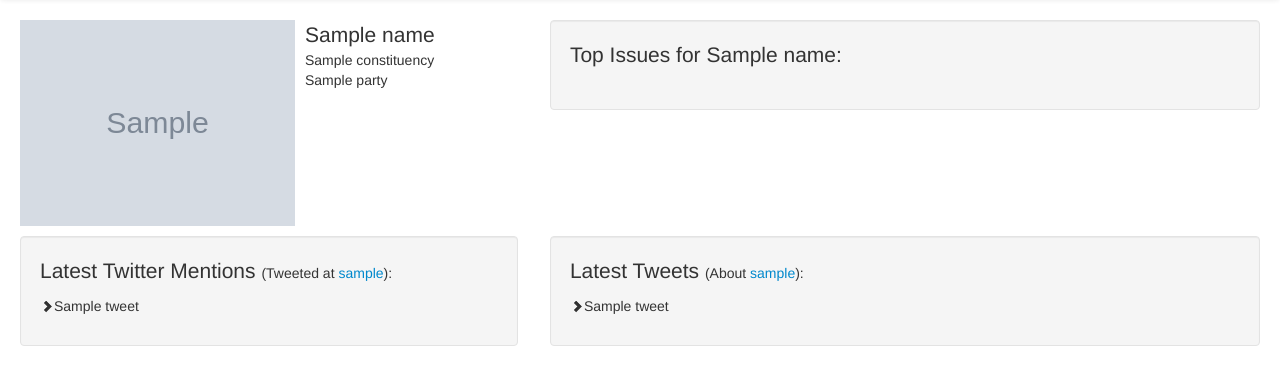
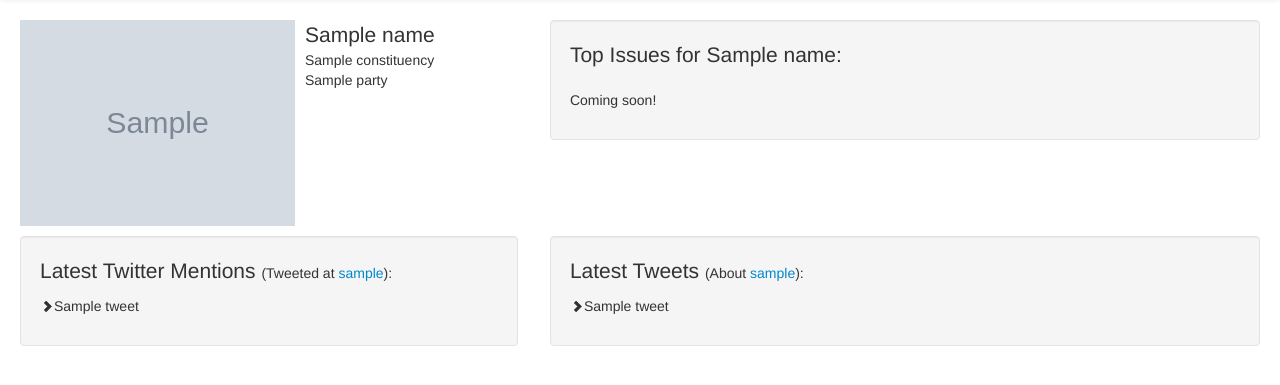
Before and after one commit to jagatfx/pie, a Django app: template templates/mp_detail.html in a window 1280 px wide. Shown: the part 42-427 px from the top of the page. Run offline with Django 3.2, Linux system fonts and the light colour scheme; tables that the repository leaves empty hold one stand-in row (values such as "Sample post"); the template is opened without the code that fills it: values that come from a table or form of the project are taken from there, most other values are stand-ins (such as "Sample title", 1, 10 or a date in 2020); grey boxes marked "Sample" are stand-in pictures; parts of the project's set-up code (start-up, migrations or seed data) failed here and were passed over; some libraries are stand-ins or nearby versions.

Commit message:
Added "Coming Soon"

```diff
--- a/templates/mp_detail.html
+++ b/templates/mp_detail.html
@@ -13,6 +13,7 @@
     </div>
     <div class="span7 top-tweets well">
         <p class="lead">Top Issues for {{ name }}:</p>
+	<p>Coming soon!</p>
     </div>
 </div>
 <div class="row-fluid mp-row">
```
